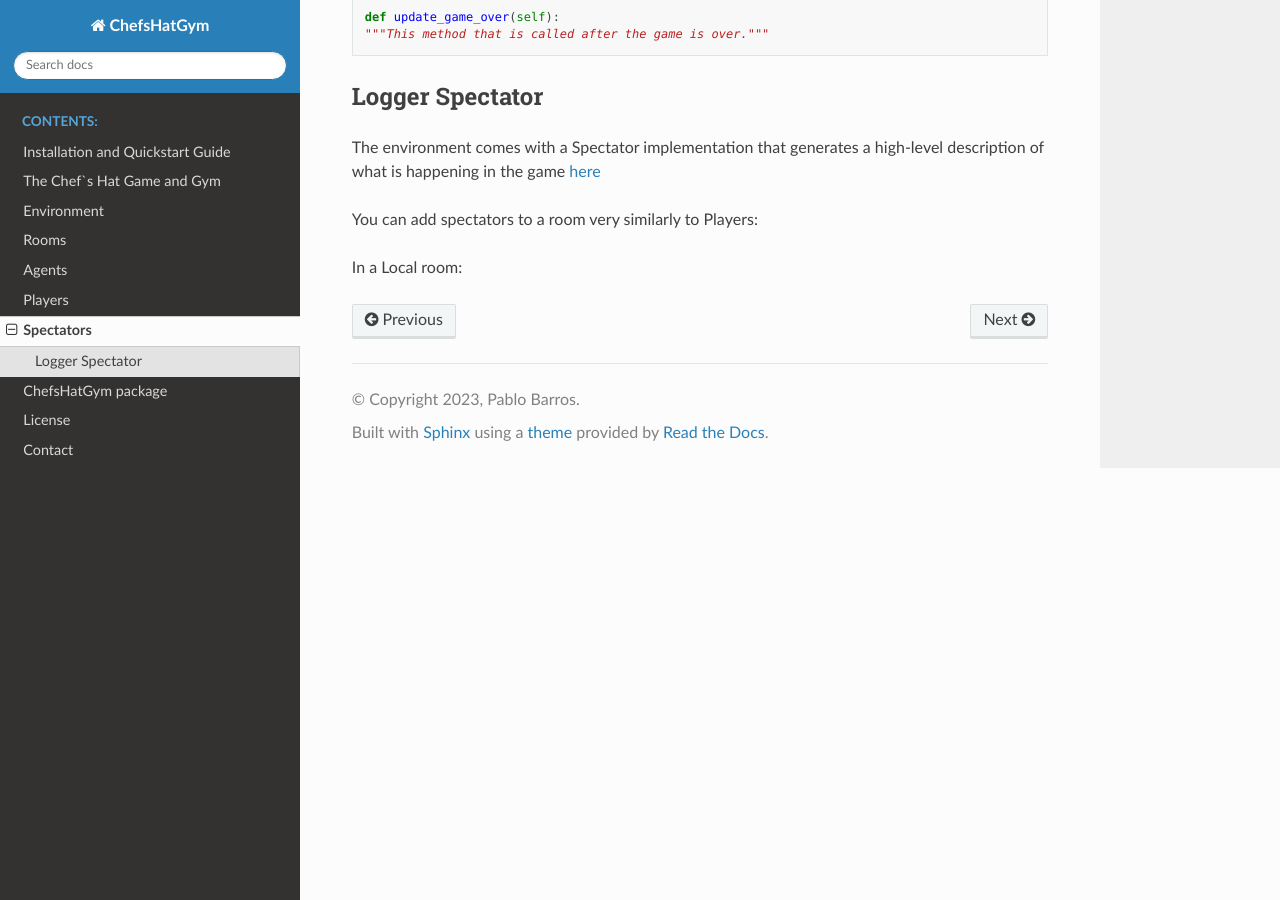
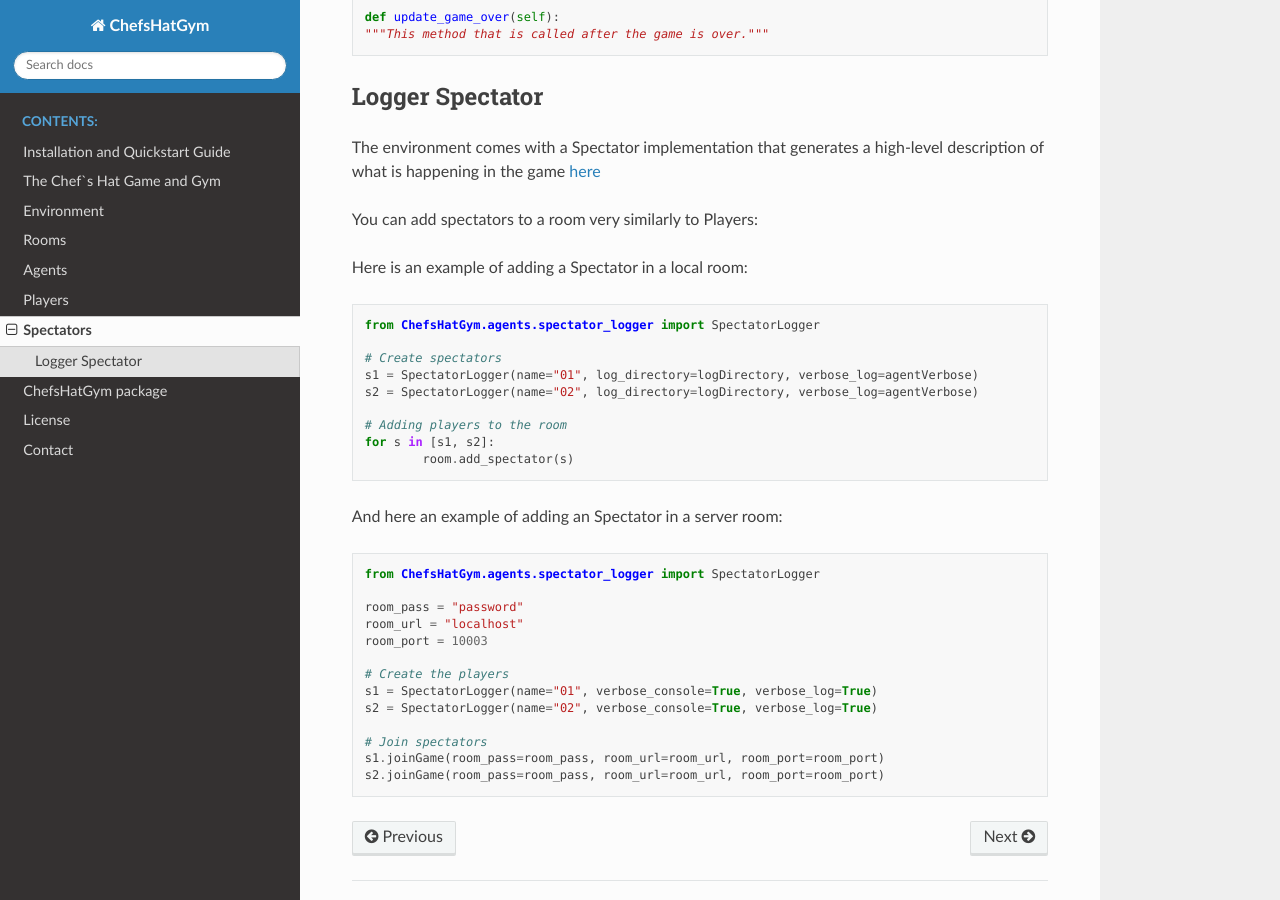
Before and after one commit to pablovin/ChefsHatGYM, a Sphinx documentation site: the page built from docs/source/07_spectators.rst, in a window 1280 px wide and 900 px high, scrolled down 1443 px. Built offline with Sphinx 7.4.7 and the Read the Docs theme 2.0.0, drawn with Linux system fonts in a browser that asks for light colours.

Commit message:
Spectator Documentation

```diff
--- a/docs/source/07_spectators.rst
+++ b/docs/source/07_spectators.rst
@@ -75,10 +75,12 @@ The environment comes with a Spectator implementation that generates a high-leve
 
 You can add spectators to a room very similarly to Players:
 
-In a Local room:
+Here is an example of adding a Spectator in a local room:
 
 
 .. code-block:: python
+
+
 	from ChefsHatGym.agents.spectator_logger import SpectatorLogger
 
 	# Create spectators
@@ -89,18 +91,22 @@ In a Local room:
 	for s in [s1, s2]:
 		room.add_spectator(s)
 
-.. In a Server room:
-.. .. code-block:: python
-.. 	from ChefsHatGym.agents.spectator_logger import SpectatorLogger
 
-.. 	room_pass = "password"
-.. 	room_url = "localhost"
-.. 	room_port = 10003
+And here an example of adding an Spectator in a server room:
 
-.. 	# Create the players
-.. 	s1 = SpectatorLogger(name="01", verbose_console=True, verbose_log=True)
-.. 	s2 = SpectatorLogger(name="02", verbose_console=True, verbose_log=True)
 
-.. 	# Join spectators
-.. 	s1.joinGame(room_pass=room_pass, room_url=room_url, room_port=room_port)
-.. 	s2.joinGame(room_pass=room_pass, room_url=room_url, room_port=room_port)
+.. code-block:: python
+
+	from ChefsHatGym.agents.spectator_logger import SpectatorLogger
+
+	room_pass = "password"
+	room_url = "localhost"
+	room_port = 10003
+
+	# Create the players
+	s1 = SpectatorLogger(name="01", verbose_console=True, verbose_log=True)
+	s2 = SpectatorLogger(name="02", verbose_console=True, verbose_log=True)
+
+	# Join spectators
+	s1.joinGame(room_pass=room_pass, room_url=room_url, room_port=room_port)
+	s2.joinGame(room_pass=room_pass, room_url=room_url, room_port=room_port)
```
